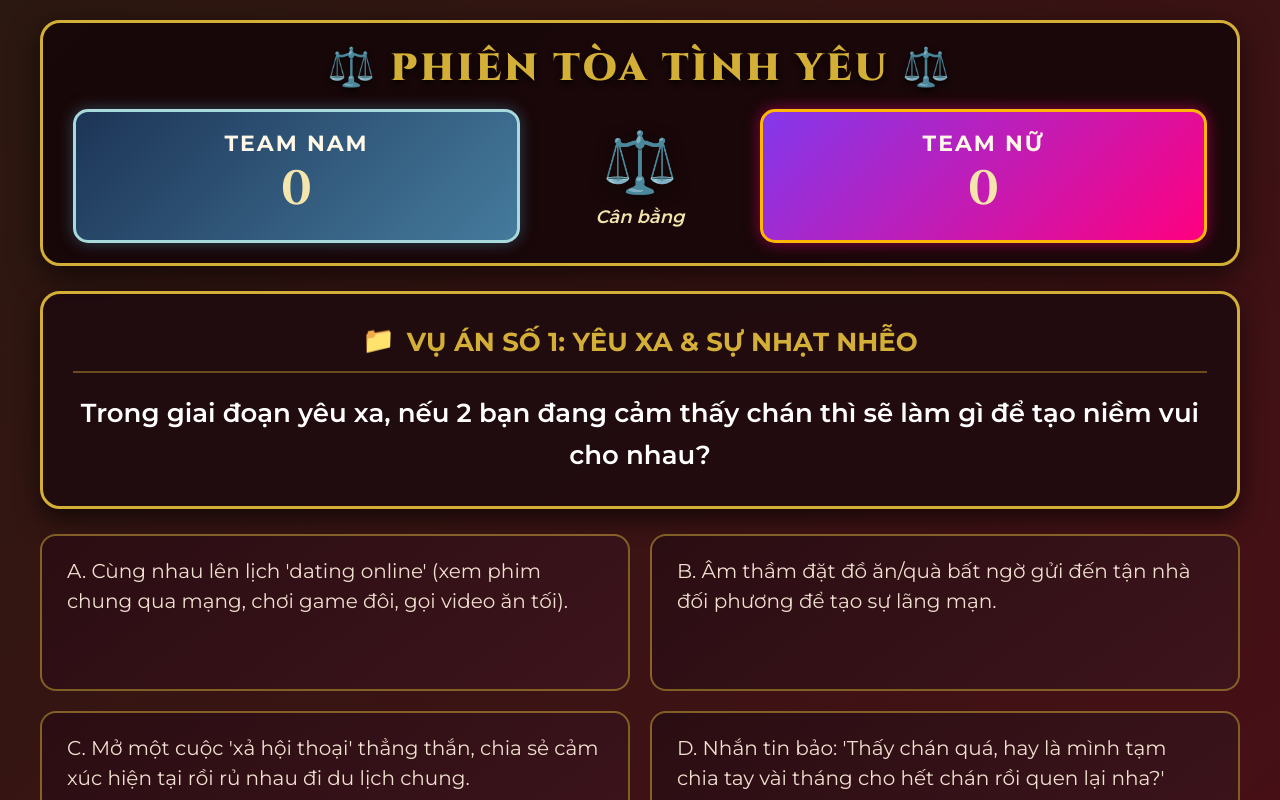
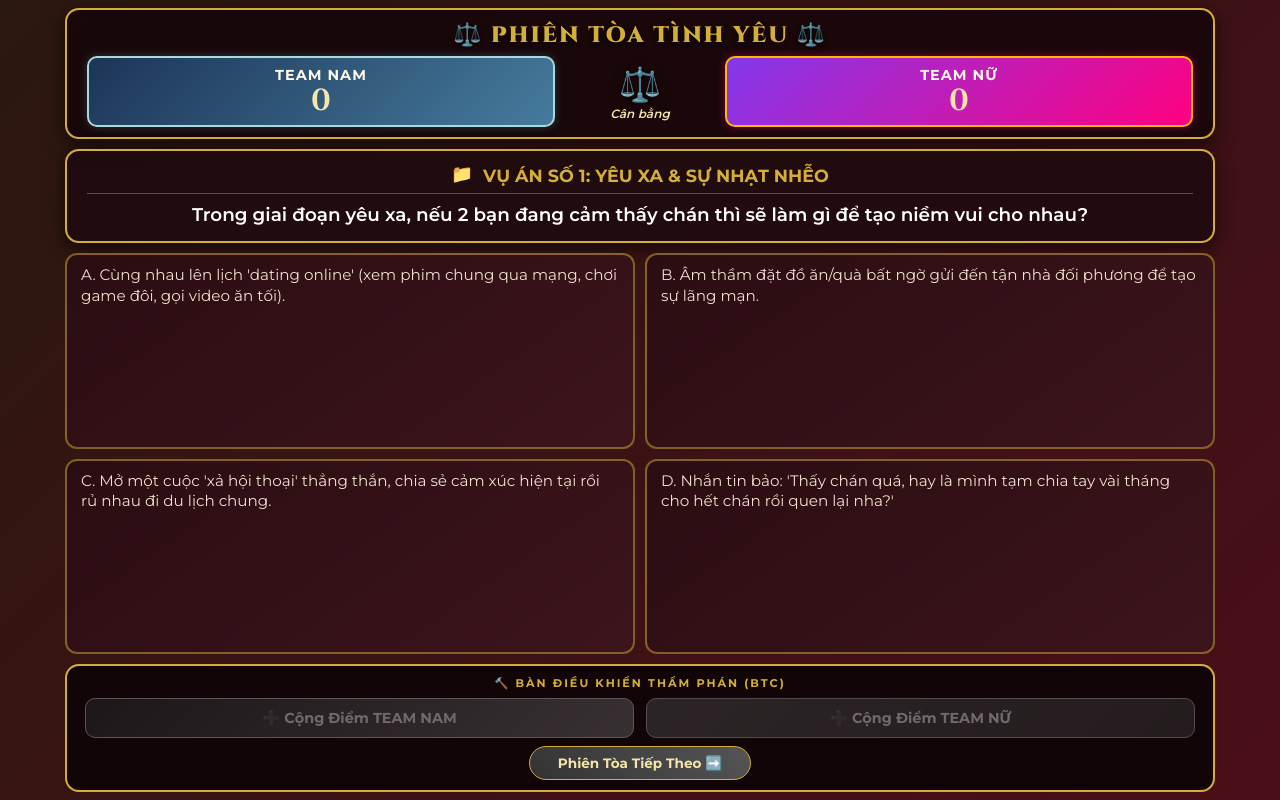
Before and after one commit to iamdoary/phientoadaunam, a plain HTML site: page index.html in a window 1280 px wide. Both pictures are taken after a click on the button "BẮT ĐẦU MỞ HỒ SƠ 🔨". Shown: the top 800 px of the page. Drawn offline with Linux system fonts and the light colour scheme.

Commit message:
Update index.html

```diff
--- a/index.html
+++ b/index.html
@@ -27,47 +27,51 @@
             font-family: 'Montserrat', sans-serif;
         }
 
+        html, body {
+            width: 100%;
+            height: 100vh;
+            overflow: hidden; /* Khóa cuộn chuột tuyệt đối */
+        }
+
         body {
             background: linear-gradient(135deg, var(--bg-wood) 0%, var(--bg-red) 100%);
             color: var(--text-light);
-            min-height: 100vh;
+            display: flex;
+            align-items: center;
+            justify-content: center;
+            padding: 1vh 2vw;
+        }
+
+        /* CONTAINER CHÍNH CĂN GIỮA VỪA VẶN KHUNG HÌNH TV */
+        .app-container {
+            width: 100%;
+            max-width: 1150px;
+            height: 98vh; /* Bắt buộc vừa khít 98% chiều cao màn hình */
             display: flex;
             flex-direction: column;
+            justify-content: space-between;
             align-items: center;
-            justify-content: center; /* Căn giữa toàn bộ theo chiều dọc */
-            padding: 20px;
         }
 
-        /* CONTAINER CHÍNH CĂN GIỮA */
-        .app-container {
-            width: 100%;
-            max-width: 1200px; /* Mở rộng chiều rộng tối ưu cho TV */
-            display: flex;
-            flex-direction: column;
-            align-items: center;
-            justify-content: center;
-            margin: auto;
-        }
-
-        /* HEADER & SCOREBOARD (CÁN CÂN DI ĐỘNG) */
+        /* HEADER & SCOREBOARD (THU GỌN CHIỀU CAO) */
         header {
             width: 100%;
             background: rgba(20, 5, 8, 0.85);
-            border: 3px solid var(--gold-primary);
-            border-radius: 20px;
-            padding: 20px 30px;
-            box-shadow: 0 10px 30px rgba(0,0,0,0.6);
-            margin-bottom: 25px;
+            border: 2px solid var(--gold-primary);
+            border-radius: 14px;
+            padding: 10px 20px;
+            box-shadow: 0 6px 20px rgba(0,0,0,0.6);
             text-align: center;
+            flex-shrink: 0;
         }
 
         .main-title {
             font-family: 'Cinzel', serif;
             color: var(--gold-primary);
-            font-size: 38px; /* Tăng kích thước tiêu đề cho TV */
-            letter-spacing: 3px;
-            margin-bottom: 15px;
-            text-shadow: 0 3px 6px rgba(0,0,0,0.8);
+            font-size: clamp(20px, 2.8vh, 30px);
+            letter-spacing: 2px;
+            margin-bottom: 6px;
+            text-shadow: 0 2px 4px rgba(0,0,0,0.8);
             font-weight: 900;
         }
 
@@ -75,83 +79,85 @@
             display: flex;
             justify-content: space-between;
             align-items: center;
-            margin-top: 10px;
-            gap: 20px;
+            gap: 15px;
         }
 
         .team-box {
             flex: 1;
-            padding: 18px;
-            border-radius: 15px;
+            padding: 8px 12px;
+            border-radius: 10px;
             font-weight: bold;
-            transition: transform 0.3s ease;
         }
 
         .team-nam {
             background: linear-gradient(135deg, var(--team-nam), var(--team-nam-light));
-            border: 3px solid #A8DADC;
-            box-shadow: 0 0 15px rgba(69, 123, 157, 0.5);
+            border: 2px solid #A8DADC;
+            box-shadow: 0 0 10px rgba(69, 123, 157, 0.4);
         }
 
         .team-nu {
             background: linear-gradient(135deg, var(--team-nu), var(--team-nu-pink));
-            border: 3px solid #FFB703;
-            box-shadow: 0 0 15px rgba(255, 0, 127, 0.5);
+            border: 2px solid #FFB703;
+            box-shadow: 0 0 10px rgba(255, 0, 127, 0.4);
         }
 
         .team-name {
-            font-size: 22px; /* Tăng chữ tên team */
+            font-size: clamp(13px, 1.8vh, 18px);
             text-transform: uppercase;
-            letter-spacing: 2px;
+            letter-spacing: 1px;
         }
 
         .team-score {
-            font-size: 48px; /* Tăng số điểm rất to */
+            font-size: clamp(26px, 3.8vh, 38px);
             font-family: 'Cinzel', serif;
             color: var(--gold-light);
             font-weight: bold;
+            line-height: 1.1;
         }
 
         /* KHU VỰC CÁN CÂN TÒA ÁN */
         .scale-wrapper {
-            flex: 0 0 200px;
+            flex: 0 0 140px;
             display: flex;
             flex-direction: column;
             align-items: center;
-            position: relative;
-            padding: 0 10px;
+            padding: 0 5px;
         }
 
         .scale-icon {
-            font-size: 60px; /* Tăng biểu tượng cân */
+            font-size: clamp(30px, 4.2vh, 46px);
             transition: transform 0.5s cubic-bezier(0.175, 0.885, 0.32, 1.275);
             transform-origin: center center;
-            filter: drop-shadow(0 4px 8px rgba(0,0,0,0.6));
+            filter: drop-shadow(0 3px 6px rgba(0,0,0,0.6));
         }
 
         .scale-status {
-            font-size: 18px; /* Tăng trạng thái cân */
+            font-size: clamp(11px, 1.5vh, 14px);
             color: var(--gold-light);
-            margin-top: 8px;
+            margin-top: 2px;
             font-style: italic;
             font-weight: 600;
         }
 
-        /* CONTAINER CHÍNH */
+        /* MAIN CONTAINER TỰ ĐỘNG CÂN BẰNG CHIỀU CAO */
         main {
             width: 100%;
+            flex: 1;
             display: flex;
             flex-direction: column;
+            justify-content: center;
             align-items: center;
+            margin-top: 10px;
+            min-height: 0; /* Cho phép co giãn linh hoạt */
         }
 
-        /* LOBBY / MAN HINH CHỜ */
         .screen {
             display: none;
             flex-direction: column;
             align-items: center;
             justify-content: center;
             width: 100%;
+            height: 100%;
             text-align: center;
         }
 
@@ -159,81 +165,82 @@
             display: flex;
         }
 
+        /* LOBBY / MÀN HÌNH CHỜ THU GỌN */
         #lobby-screen {
-            text-align: center;
             background: rgba(40, 15, 20, 0.85);
-            border: 3px solid var(--gold-primary);
-            padding: 50px 30px;
-            border-radius: 25px;
-            box-shadow: 0 15px 35px rgba(0,0,0,0.7);
+            border: 2px solid var(--gold-primary);
+            padding: 30px 25px;
+            border-radius: 18px;
+            box-shadow: 0 10px 30px rgba(0,0,0,0.7);
+            max-width: 900px;
         }
 
         .lobby-title {
             font-family: 'Cinzel', serif;
             color: var(--gold-light);
-            font-size: 34px; /* Tăng chữ tiêu đề lobby */
-            margin-bottom: 20px;
+            font-size: clamp(22px, 3.2vh, 32px);
+            margin-bottom: 12px;
             font-weight: 700;
         }
 
         .lobby-desc {
-            font-size: 22px; /* Tăng kích thước chữ mô tả cho dễ đọc trên TV */
-            line-height: 1.7;
-            margin: 20px 0 40px 0;
+            font-size: clamp(15px, 2.2vh, 20px);
+            line-height: 1.6;
+            margin: 15px 0 25px 0;
             color: #E0D0C0;
-            max-width: 900px;
         }
 
         .btn-gold {
             background: linear-gradient(45deg, var(--gold-primary), var(--gold-light));
             color: #2A080C;
             font-weight: 800;
-            font-size: 24px; /* Tăng nút bấm to rõ */
-            padding: 18px 50px;
+            font-size: clamp(16px, 2.3vh, 22px);
+            padding: 12px 36px;
             border: none;
-            border-radius: 40px;
+            border-radius: 30px;
             cursor: pointer;
-            box-shadow: 0 6px 20px rgba(212, 175, 55, 0.5);
+            box-shadow: 0 5px 15px rgba(212, 175, 55, 0.5);
             transition: all 0.3s ease;
             text-transform: uppercase;
-            letter-spacing: 2px;
+            letter-spacing: 1px;
         }
 
         .btn-gold:hover {
-            transform: translateY(-3px) scale(1.05);
-            box-shadow: 0 10px 30px rgba(212, 175, 55, 0.7);
+            transform: translateY(-2px) scale(1.03);
+            box-shadow: 0 8px 22px rgba(212, 175, 55, 0.7);
         }
 
         /* GIAO DIỆN HỒ SƠ VỤ ÁN */
         .case-card {
             width: 100%;
             background: rgba(30, 10, 15, 0.9);
-            border: 3px solid var(--gold-primary);
-            border-radius: 20px;
-            padding: 30px;
-            margin-bottom: 25px;
-            box-shadow: 0 10px 25px rgba(0,0,0,0.6);
+            border: 2px solid var(--gold-primary);
+            border-radius: 14px;
+            padding: 12px 20px;
+            margin-bottom: 10px;
+            box-shadow: 0 6px 18px rgba(0,0,0,0.6);
             text-align: center;
+            flex-shrink: 0;
         }
 
         .case-header {
             font-family: 'Cinzel', serif;
             color: var(--gold-primary);
-            font-size: 26px; /* Tăng tiêu đề vụ án */
-            border-bottom: 2px solid rgba(212, 175, 55, 0.4);
-            padding-bottom: 12px;
-            margin-bottom: 20px;
+            font-size: clamp(15px, 2.2vh, 20px);
+            border-bottom: 1px solid rgba(212, 175, 55, 0.4);
+            padding-bottom: 6px;
+            margin-bottom: 8px;
             display: flex;
             align-items: center;
             justify-content: center;
-            gap: 12px;
+            gap: 10px;
             font-weight: 700;
         }
 
         .case-question {
-            font-size: 26px; /* Tăng chữ câu hỏi to rõ trên TV */
+            font-size: clamp(15px, 2.3vh, 21px);
             font-weight: 600;
-            line-height: 1.6;
+            line-height: 1.45;
             color: #FFF;
         }
 
@@ -241,41 +248,40 @@
         .answers-grid {
             display: grid;
             grid-template-columns: 1fr 1fr;
-            gap: 20px;
+            gap: 10px;
             width: 100%;
-            margin-bottom: 25px;
+            margin-bottom: 10px;
+            flex: 1;
+            min-height: 0;
         }
 
         .evidence-card {
             background: linear-gradient(145deg, #2A0D12, #3D141C);
             border: 2px solid rgba(212, 175, 55, 0.5);
-            border-radius: 16px;
-            padding: 20px 25px;
+            border-radius: 12px;
+            padding: 10px 14px;
             cursor: pointer;
-            position: relative;
-            min-height: 120px;
             display: flex;
             flex-direction: column;
             justify-content: space-between;
-            transition: all 0.3s cubic-bezier(0.25, 0.8, 0.25, 1);
+            transition: all 0.25s ease;
             text-align: left;
         }
 
         .evidence-card:hover {
             border-color: var(--gold-primary);
-            transform: translateY(-3px);
-            box-shadow: 0 8px 20px rgba(212, 175, 55, 0.3);
+            transform: translateY(-2px);
         }
 
         .evidence-card.selected {
-            border: 3px solid #FFD700;
+            border: 2px solid #FFD700;
             background: linear-gradient(145deg, #4A1A22, #5E202B);
-            box-shadow: 0 0 20px rgba(255, 215, 0, 0.6);
+            box-shadow: 0 0 15px rgba(255, 215, 0, 0.5);
         }
 
         .evidence-text {
-            font-size: 20px; /* Tăng chữ đáp án */
-            line-height: 1.5;
+            font-size: clamp(13px, 1.9vh, 17px);
+            line-height: 1.35;
             color: #F0E0D0;
             font-weight: 500;
         }
@@ -284,12 +290,12 @@
             align-self: flex-end;
             font-family: 'Cinzel', serif;
             font-weight: 900;
-            font-size: 32px; /* Tăng số % to rõ */
+            font-size: clamp(20px, 3vh, 28px);
             color: var(--gold-light);
-            margin-top: 10px;
             opacity: 0;
             transform: scale(0.5);
-            transition: all 0.4s ease;
+            transition: all 0.3s ease;
+            line-height: 1;
         }
 
         .evidence-card.revealed .evidence-percent {
@@ -302,16 +308,17 @@
             width: 100%;
             background: rgba(15, 5, 8, 0.95);
             border: 2px solid var(--gold-primary);
-            border-radius: 20px;
-            padding: 20px 30px;
+            border-radius: 14px;
+            padding: 10px 18px;
             display: flex;
             flex-direction: column;
-            gap: 15px;
+            gap: 8px;
             align-items: center;
+            flex-shrink: 0;
         }
 
         .panel-title {
-            font-size: 16px;
+            font-size: clamp(10px, 1.4vh, 13px);
             text-transform: uppercase;
             letter-spacing: 2px;
             color: var(--gold-primary);
@@ -320,25 +327,25 @@
 
         .judge-buttons {
             display: flex;
-            gap: 20px;
+            gap: 12px;
             width: 100%;
             justify-content: center;
         }
 
         .btn-team {
-            padding: 16px 25px;
+            padding: 10px 16px;
             border: none;
-            border-radius: 12px;
+            border-radius: 10px;
             font-weight: 700;
             color: white;
             cursor: pointer;
             transition: all 0.2s ease;
-            font-size: 18px; /* Tăng cỡ chữ nút bấm BTC */
+            font-size: clamp(13px, 1.8vh, 16px);
             flex: 1;
             display: flex;
             align-items: center;
             justify-content: center;
-            gap: 10px;
+            gap: 8px;
         }
 
         .btn-team:disabled {
@@ -349,22 +356,22 @@
 
         .btn-add-nam {
             background: linear-gradient(135deg, var(--team-nam), var(--team-nam-light));
-            border: 2px solid #A8DADC;
+            border: 1.5px solid #A8DADC;
         }
 
         .btn-add-nu {
             background: linear-gradient(135deg, var(--team-nu), var(--team-nu-pink));
-            border: 2px solid #FFB703;
+            border: 1.5px solid #FFB703;
         }
 
         .btn-next {
             background: linear-gradient(45deg, #333, #555);
             color: var(--gold-light);
-            border: 2px solid var(--gold-primary);
-            padding: 15px 40px;
-            border-radius: 30px;
+            border: 1.5px solid var(--gold-primary);
+            padding: 8px 28px;
+            border-radius: 20px;
             font-weight: 700;
-            font-size: 18px;
+            font-size: clamp(12px, 1.7vh, 15px);
             cursor: pointer;
             transition: all 0.2s ease;
         }
@@ -378,56 +385,55 @@
         #verdict-screen {
             text-align: center;
             background: rgba(30, 8, 12, 0.95);
-            border: 3px solid var(--gold-primary);
-            padding: 40px 30px;
-            border-radius: 25px;
-            box-shadow: 0 0 50px rgba(212, 175, 55, 0.4);
+            border: 2px solid var(--gold-primary);
+            padding: 25px 20px;
+            border-radius: 20px;
+            box-shadow: 0 0 40px rgba(212, 175, 55, 0.4);
+            max-width: 900px;
         }
 
         .verdict-title {
             font-family: 'Cinzel', serif;
-            font-size: 44px; /* Tăng chữ tuyên án cực đại */
+            font-size: clamp(26px, 4vh, 38px);
             color: var(--gold-primary);
-            margin-bottom: 25px;
-            letter-spacing: 4px;
+            margin-bottom: 10px;
+            letter-spacing: 3px;
             font-weight: 900;
-            text-shadow: 0 3px 8px rgba(0,0,0,0.9);
         }
 
         .verdict-box {
             background: rgba(20, 5, 8, 0.85);
-            border: 2px dashed var(--gold-light);
-            padding: 35px;
-            border-radius: 20px;
-            margin-bottom: 30px;
-            line-height: 1.8;
-            font-size: 22px; /* Tăng chữ lời chúc lên rất rõ */
+            border: 1.5px dashed var(--gold-light);
+            padding: 20px 25px;
+            border-radius: 16px;
+            margin-bottom: 20px;
+            line-height: 1.6;
+            font-size: clamp(15px, 2.2vh, 20px);
             color: #FFF8E7;
             text-align: center;
-            box-shadow: inset 0 0 20px rgba(0,0,0,0.6);
         }
 
         .verdict-box p {
-            margin-bottom: 20px;
+            margin-bottom: 12px;
         }
 
         .gift-icon {
-            font-size: 70px;
-            margin: 15px 0;
+            font-size: clamp(40px, 6vh, 60px);
+            margin: 5px 0;
             animation: bounce 2s infinite;
         }
 
         @keyframes bounce {
             0%, 20%, 50%, 80%, 100% {transform: translateY(0);}
-            40% {transform: translateY(-20px);}
-            60% {transform: translateY(-10px);}
+            40% {transform: translateY(-12px);}
+            60% {transform: translateY(-6px);}
         }
     </style>
 </head>
 <body>
 
     <div class="app-container">
-        <!-- SCOREBOARD HEADER (LUÔN CĂN GIỮA ĐỈNH) -->
+        <!-- SCOREBOARD HEADER -->
         <header>
             <div class="main-title">⚖️ PHIÊN TÒA TÌNH YÊU ⚖️</div>
             <div class="scoreboard-container">
@@ -510,7 +516,6 @@
     </div>
 
     <script>
-        // DỮ LIỆU 6 CÂU HỎI VÀ ĐÁP ÁN KHẢO SÁT CHUẨN
         const questions = [
             {
                 title: "VỤ ÁN SỐ 1: YÊU XA & SỰ NHẠT NHỄO",
```
